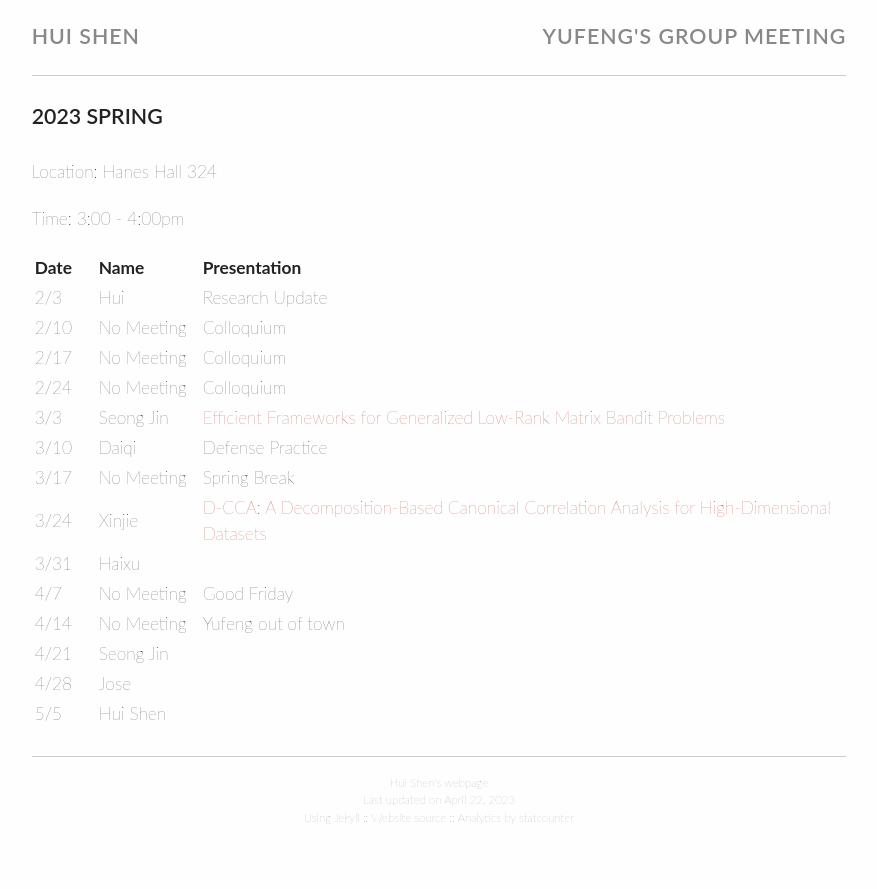
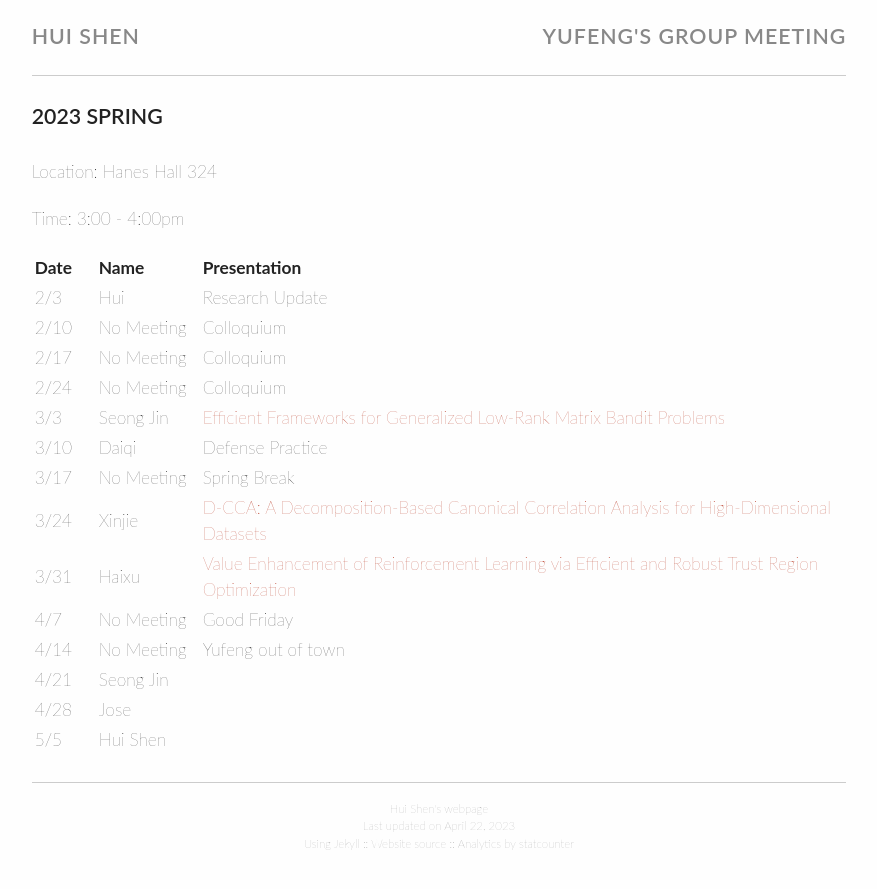
Before and after one commit to huishenstats/sophiashenh.github.io, a Jekyll site: the page built from group_meeting/2023Spring.md, in a window 1280 px wide. Shown: the top 889 px of the page, without its empty margins (201-1078 px from the left). Built offline with Jekyll 4.4.1, drawn with Linux system fonts in a browser that asks for light colours.

Commit message:
weekly update

```diff
--- a/group_meeting/2023Spring.md
+++ b/group_meeting/2023Spring.md
@@ -20,7 +20,7 @@ Time: 3:00 - 4:00pm
 |  3/10  |  Daiqi | Defense Practice  |
 |  3/17  |  No Meeting| Spring Break |
 |  3/24  |  Xinjie | [D-CCA: A Decomposition-Based Canonical Correlation Analysis for High-Dimensional Datasets](https://www.tandfonline.com/doi/full/10.1080/01621459.2018.1543599) |
-|  3/31  |  Haixu |  |
+|  3/31  |  Haixu | [Value Enhancement of Reinforcement Learning via Efficient and Robust Trust Region Optimization](https://arxiv.org/pdf/2301.02220.pdf) |
 |  4/7   |  No Meeting | Good Friday  |
 |  4/14  |  No Meeting | Yufeng out of town |
 |  4/21  |  Seong Jin |  |
```
Also changed, not shown: 1 other file.
